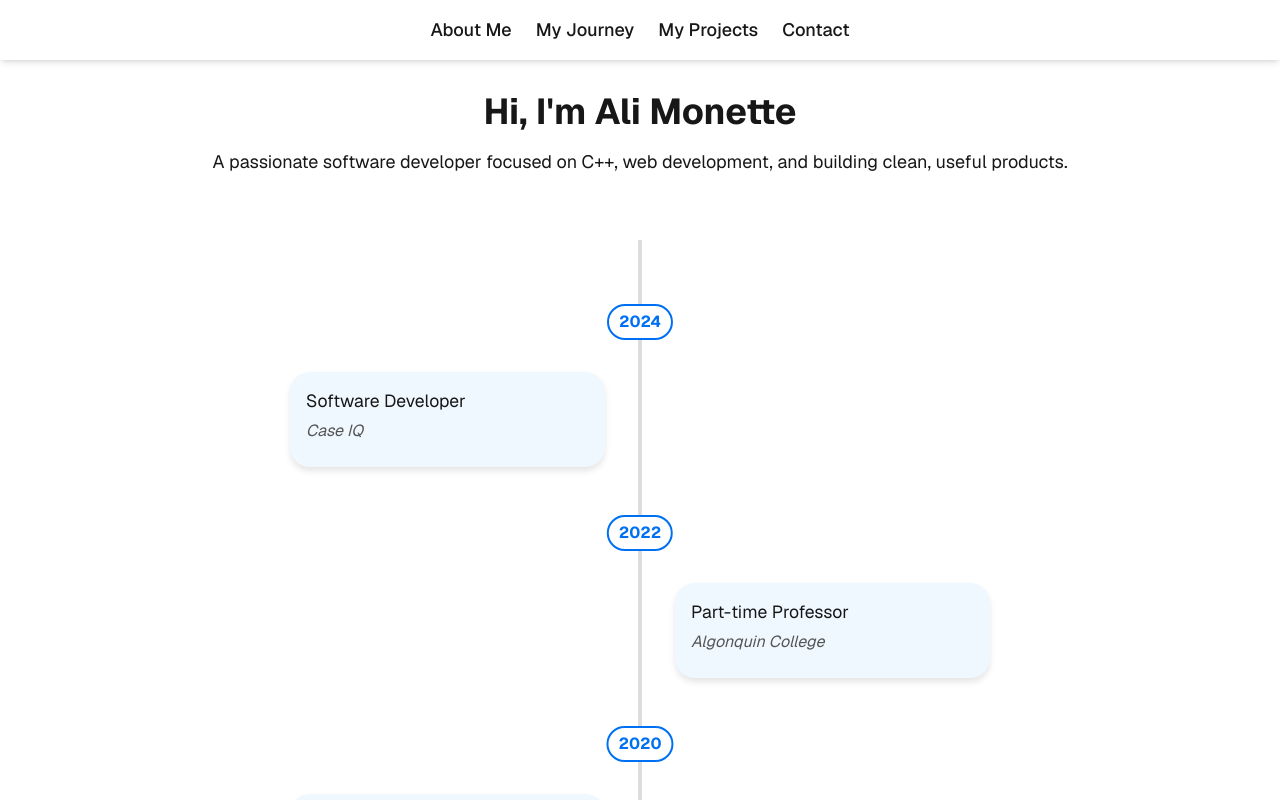
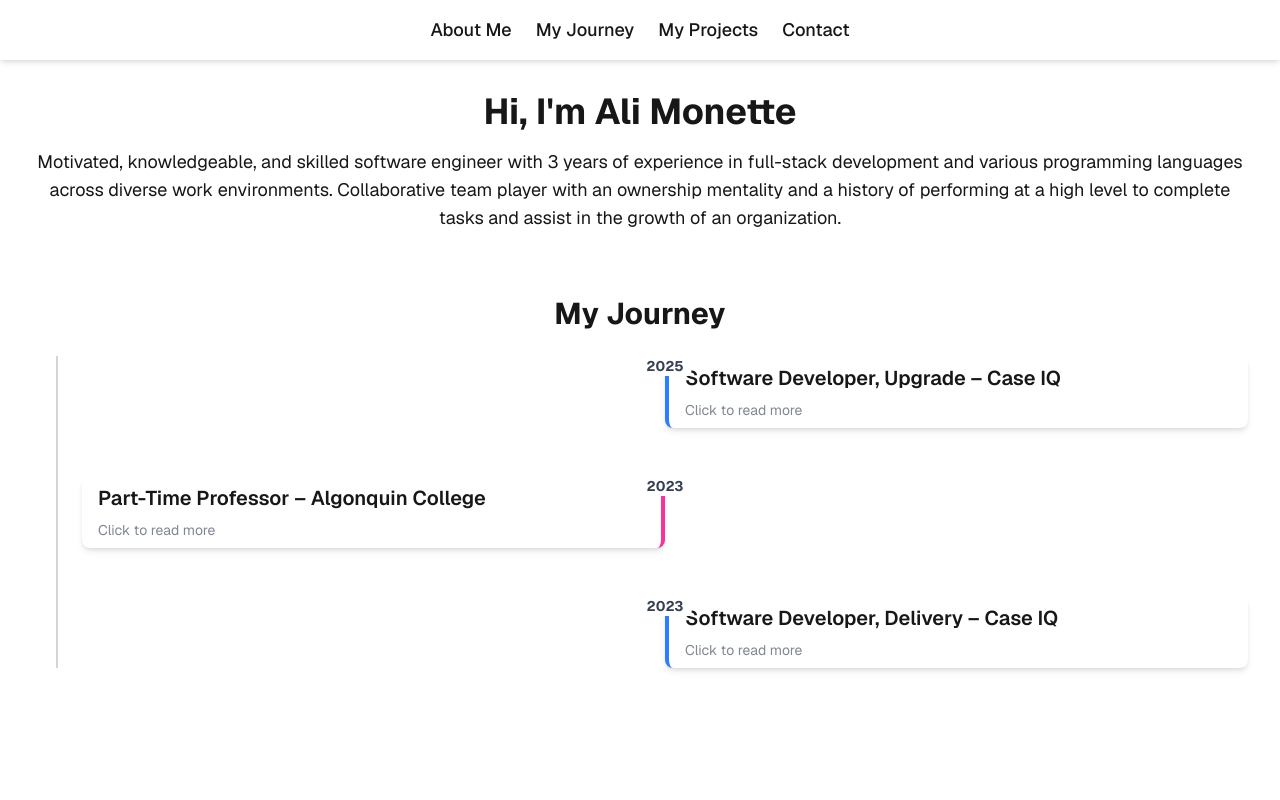
Before and after one commit to SaltedAlmond/portfolio, a Next.js app: page / in a window 1280 px wide. Shown: the top 800 px of the page. Built offline with nearby package versions, Linux system fonts and the light colour scheme.

Commit message:
More work to the timeline. Added blob sections to click and expand within the timeline.

```diff
--- a/src/components/About.tsx
+++ b/src/components/About.tsx
@@ -3,7 +3,7 @@ export default function About() {
     <div className="p-8 text-center">
       <h1 className="text-4xl font-bold mb-4">Hi, I&apos;m Ali Monette</h1>
       <p className="text-lg">
-        A passionate software developer focused on C++, web development, and building clean, useful products.
+        Motivated, knowledgeable, and skilled software engineer with 3 years of experience in full-stack development and various programming languages across diverse work environments. Collaborative team player with an ownership mentality and a history of performing at a high level to complete tasks and assist in the growth of an organization.
       </p>
     </div>
   );
--- a/src/components/Journey.tsx
+++ b/src/components/Journey.tsx
@@ -1,133 +1,60 @@
+'use client';
+
 import { useState } from "react";
 
-type Experience = {
-  year: string;
-  title: string;
-  company: string;
-  details: string;
-};
+export default function Journey() {
 
-const experiences: Experience[] = [
+  const [expandedIndex, setExpandedIndex] = useState<number | null>(null);
+
+  const experiences = [
     {
-    year: "2024",
-    title: "Software Developer",
-    company: "Case IQ",
-    details:
-      "Worked on upgrading systems, improving performance, and deploying new features using Node.js and Docker.",
+      startYear: 2023,
+      endYear: 2025,
+      title: "Software Developer, Upgrade – Case IQ",
+      description: `Led major upgrades of client systems from a legacy codebase, delivering full-stack features with Node.js, Backbone.js, and PostgreSQL. Used Docker, Jenkins, and Bash to support deployment and debugging, improving performance and reducing downtime.`,
     },
     {
-    year: "2022",
-    title: "Part-time Professor",
-    company: "Algonquin College",
-    details:
-      "Taught C++ programming, object-oriented design, and applied mathematics for game development.",
+      startYear: 2023,
+      endYear: 2023,
+      title: "Part-Time Professor – Algonquin College",
+      description: `Taught C++ programming, object-oriented design, and applied game physics in the Game Development program. Introduced students to GitHub, agile workflows, and effective debugging using Visual Studio.`,
     },
     {
-    year: "2020",
-    title: "Intern Developer",
-    company: "Tech Startup",
-    details:
-      "Assisted in front-end development using React, and contributed to backend REST API design.",
+      startYear: 2022,
+      endYear: 2023,
+      title: "Software Developer, Delivery – Case IQ",
+      description: `Developed client-specific UI features and collaborated on sprint planning. Worked with Backbone.js, JavaScript, HTML/CSS, and GitHub to deliver front-end solutions aligned with brand guidelines.`,
     },
   ];
 
-export default function Journey() {
-  const [openIndex, setOpenIndex] = useState<number | null>(null);
+  return (
+    <section className="p-8">
+      <h2 className="text-3xl font-bold text-center mb-6">My Journey</h2>
+      <div className="relative border-l-2 border-gray-300 ml-6 pl-6">
 
-  const toggleOpen = (index: number) => {
-    setOpenIndex(openIndex === index ? null : index);
-  };
+      {experiences.map((exp, index) => {
+        const isExpanded = expandedIndex === index;
 
         return (
-    <>
-      <style jsx>{`
-        .timeline {
-          position: relative;
-          max-width: 700px;
-          margin: 2rem auto;
-          padding: 2rem 0;
-        }
-        .line {
-          position: absolute;
-          left: 50%;
-          top: 0;
-          bottom: 0;
-          width: 4px;
-          background: #ddd;
-          transform: translateX(-50%);
-          z-index: 0;
-        }
-        .year-marker {
-          position: relative;
-          left: 50%;
-          transform: translateX(-50%);
-          background: white;
-          padding: 4px 10px;
-          border-radius: 20px;
-          border: 2px solid #0070f3;
-          font-weight: bold;
-          color: #0070f3;
-          margin: 2rem 0;
-          z-index: 2;
-          width: max-content;
-        }
-        .item {
-          position: relative;
-          width: 45%;
-          padding: 1rem;
-          margin: 1rem 0 3rem 0;
-          border-radius: 20px;
-          background: #f0f8ff;
-          box-shadow: 0 4px 6px rgba(0, 0, 0, 0.1);
-          cursor: pointer;
-          transition: background-color 0.3s ease;
-          z-index: 2;
-        }
-        .item:hover {
-          background: #e0f0ff;
-        }
-        .left {
-          left: 0;
-          text-align: left;
-          transform-origin: right center;
-        }
-        .right {
-          left: 55%;
-          text-align: left;
-          transform-origin: left center;
-        }
-        .title {
-          font-size: 1.1rem;
-          margin-bottom: 0.3rem;
-        }
-        .company {
-          font-style: italic;
-          color: #555;
-          margin-bottom: 0.5rem;
-        }
-        .details {
-          margin-top: 0.5rem;
-          color: #333;
-          font-size: 0.95rem;
-        }
-      `}</style>
-
-      <div className="timeline">
-        <div className="line" />
-        {experiences.map((exp, i) => (
-          <div key={i}>
-            <div className="year-marker">{exp.year}</div>
-            <div
-              className={`item ${i % 2 === 0 ? "left" : "right"}`}
-              onClick={() => toggleOpen(i)}
+        <div key={index} className="mb-12 relative">
+          <div className="absolute left-1/2 transform -translate-x-1/2 bg-white px-2 text-sm font-bold text-gray-700">
+            {exp.endYear}
+          </div>
+          <div className={`mt-6 w-1/2 px-4 py-2 rounded-lg shadow-md bg-white text-left
+            ${index % 2 === 0 ? 'ml-auto border-l-4 border-blue-500' : 'mr-auto border-r-4 border-pink-500'}
+          `}
+            onClick={() => setExpandedIndex(isExpanded ? null : index)}
           >
-              <div className="title">{exp.title}</div>
-              <div className="company">{exp.company}</div>
-              {openIndex === i && <div className="details">{exp.details}</div>}
+          <h3 className="text-xl font-semibold">{exp.title}</h3>
+          <p className={`text-sm text-gray-600 mt-2 transition-all duration-300 ease-in-out overflow-hidden
+            ${isExpanded ? 'opacity-100 max-h-[1000px]' : 'opacity-70 max-h-6'}`}>{isExpanded ? exp.description : "Click to read more"}
+          </p>
           </div>
         </div>
-        ))}
+        );
+      })}
+
     </div>
-    </>
+    </section>
   );
 }
```
Lines whose indentation alone changed are shown as unchanged.
